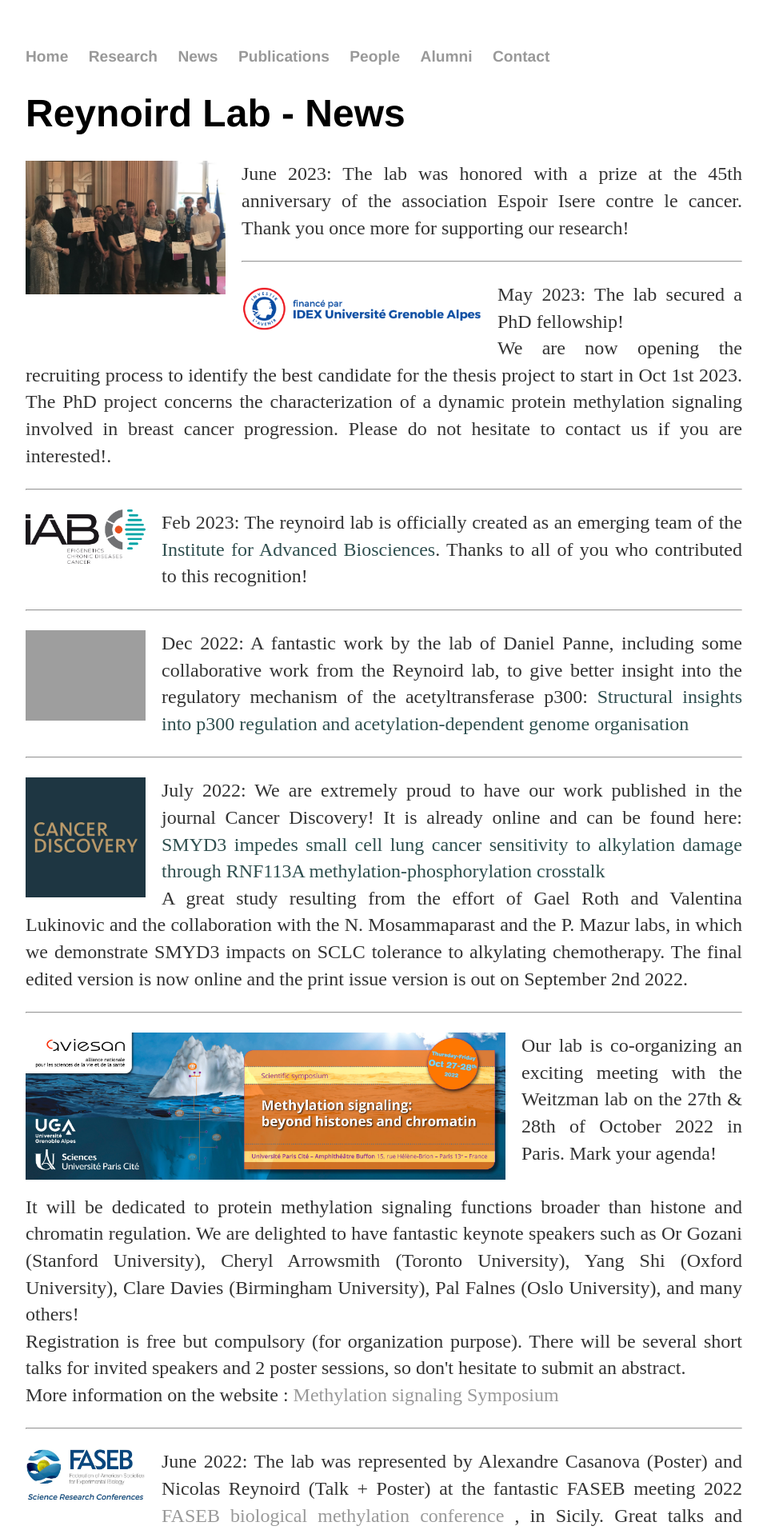
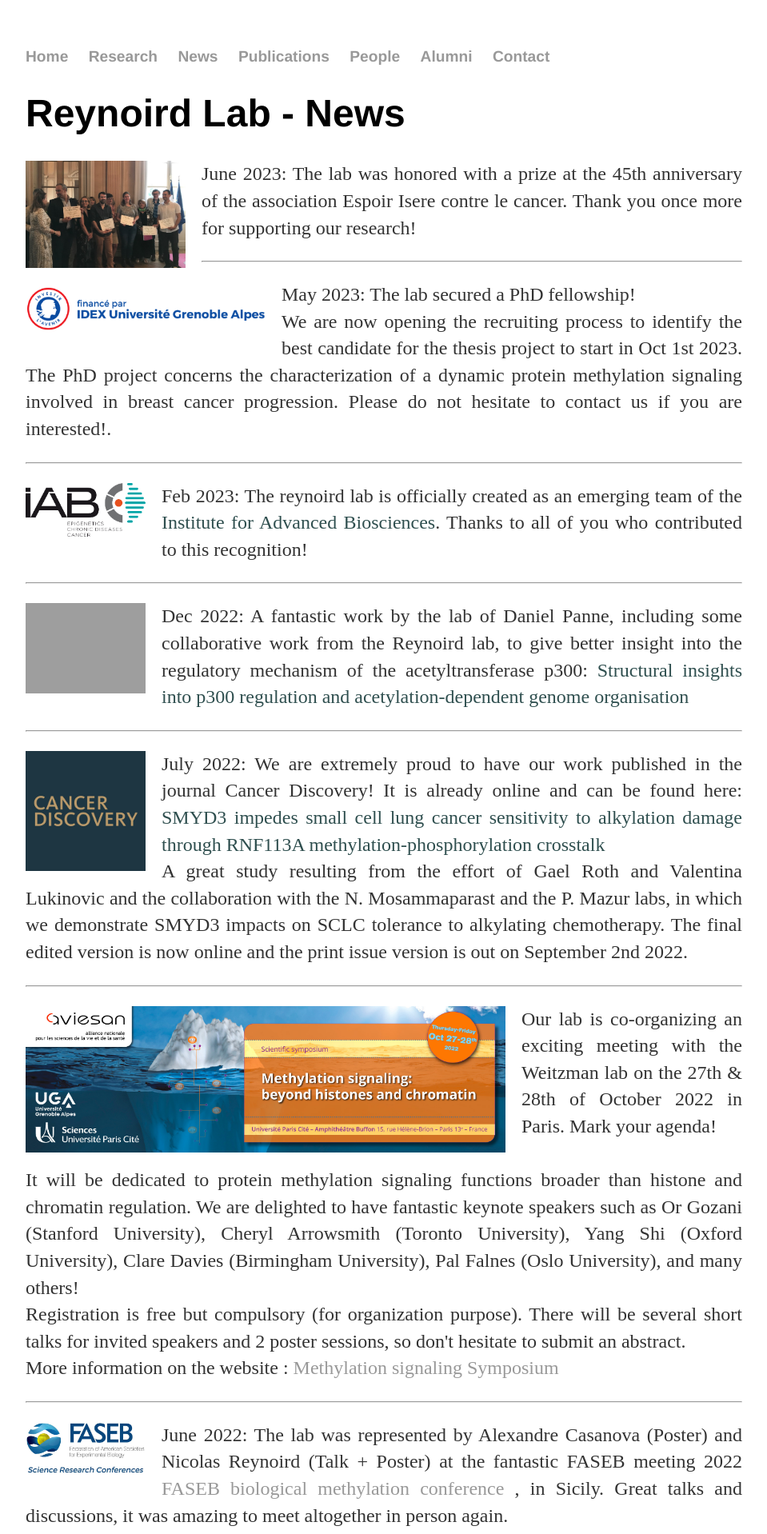
Before and after one commit to Reynoird-Lab/Reynoird-lab.github.io, a Jekyll site: the page built from News/index.html, in a window 1280 px wide. Shown: the top 1918 px of the page at 80% size, without its empty margins (160-1119 px from the left). Built offline with Jekyll 4.4.1, drawn with Linux system fonts in a browser that asks for light colours; Markdown is read by kramdown in place of the engine named in the settings.

Commit message:
Update index.html

```diff
--- a/News/index.html
+++ b/News/index.html
@@ -7,7 +7,7 @@
 	<h1>Reynoird Lab - {{ page.title }}</h1>
 
 <div class="div-categoryContainer">
-  <img src="https://reynoird-lab.github.io/Images/Espoir45.jpeg" title="espoirisere" width="250" style="margin: 0px 20px 10px 0px;" class="picture-left">
+  <img src="https://reynoird-lab.github.io/Images/Espoir45.jpeg" title="espoirisere" width="200" style="margin: 0px 20px 10px 0px;" class="picture-left">
   <div class="paragraph-right">
     <p align="justify"> June 2023: The lab was honored with a prize at the 45th anniversary of the association Espoir Isere contre le cancer. Thank you once more for supporting our research!</p>
 	</div>
```
